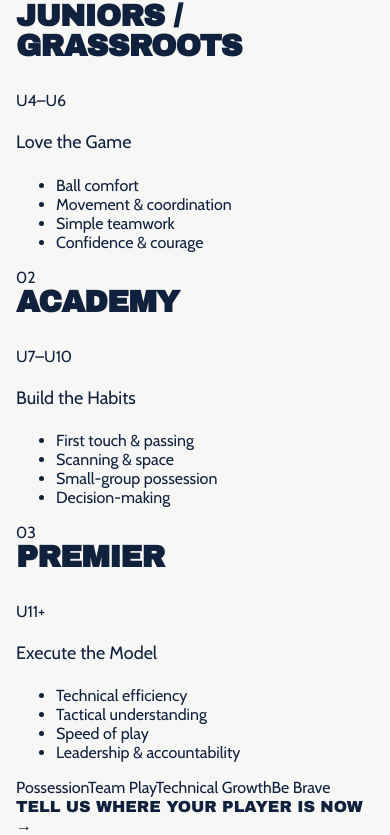
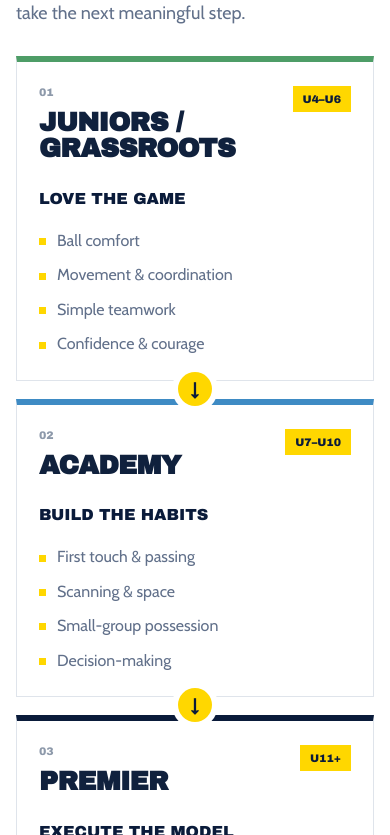
Before and after one commit to b8r0a3d4/stkz-sc-website, a Next.js app: page /development in a window 390 px wide. Shown: the part 1009-1844 px from the top of the page. Built offline with nearby package versions, Linux system fonts and the light colour scheme.

Commit message:
Style Juniors Academy Premier player pathway

```diff
--- a/app/globals.css
+++ b/app/globals.css
@@ -862,3 +862,220 @@ body { overflow-x: clip; }
     flex-direction: column;
   }
 }
+
+
+/* STKZ player pathway */
+.player-pathway {
+  padding: 96px 0 88px;
+  background: #f7f8fa;
+}
+.player-pathway.compact {
+  padding: 82px 0;
+  background: white;
+}
+.pathway-heading {
+  display: grid;
+  grid-template-columns: 1.18fr .82fr;
+  gap: 64px;
+  align-items: end;
+  margin-bottom: 42px;
+}
+.pathway-heading h2 {
+  margin-bottom: 0;
+  font-size: clamp(2.7rem, 4.7vw, 5rem);
+}
+.pathway-heading > p {
+  margin: 0;
+  color: var(--muted);
+  max-width: 620px;
+}
+.pathway-roadmap {
+  display: grid;
+  grid-template-columns: repeat(3, 1fr);
+  gap: 0;
+  position: relative;
+}
+.pathway-stage {
+  min-height: 430px;
+  padding: 30px;
+  background: white;
+  border: 1px solid var(--line);
+  display: flex;
+  flex-direction: column;
+  position: relative;
+}
+.pathway-stage + .pathway-stage {
+  border-left: 0;
+}
+.pathway-stage::after {
+  content: "→";
+  position: absolute;
+  right: -17px;
+  top: 50%;
+  transform: translateY(-50%);
+  z-index: 3;
+  width: 34px;
+  height: 34px;
+  display: grid;
+  place-items: center;
+  border-radius: 50%;
+  background: var(--gold);
+  color: var(--navy);
+  font-family: var(--font-display), Arial Black, sans-serif;
+  font-size: 18px;
+  box-shadow: 0 0 0 6px #f7f8fa;
+}
+.player-pathway.compact .pathway-stage::after {
+  box-shadow: 0 0 0 6px white;
+}
+.pathway-stage:last-child::after {
+  display: none;
+}
+.pathway-grassroots {
+  border-top: 6px solid #4e9d67;
+}
+.pathway-academy {
+  border-top: 6px solid #3e8bc4;
+}
+.pathway-premier {
+  border-top: 6px solid var(--navy);
+}
+.pathway-stage-top {
+  display: flex;
+  justify-content: space-between;
+  align-items: start;
+  gap: 18px;
+}
+.pathway-step {
+  display: block;
+  color: #8d99aa;
+  font-family: var(--font-display), Arial Black, sans-serif;
+  font-size: 11px;
+  margin-bottom: 12px;
+}
+.pathway-stage h3 {
+  margin: 0;
+  font-size: clamp(1.65rem, 2.2vw, 2.25rem);
+}
+.pathway-age {
+  flex: 0 0 auto;
+  padding: 7px 10px;
+  background: var(--gold);
+  color: var(--navy);
+  font-family: var(--font-display), Arial Black, sans-serif;
+  font-size: 11px;
+  text-transform: uppercase;
+}
+.pathway-theme {
+  margin: 30px 0 18px;
+  color: var(--navy);
+  font-family: var(--font-display), Arial Black, sans-serif;
+  text-transform: uppercase;
+  font-size: 16px;
+}
+.pathway-stage ul {
+  list-style: none;
+  padding: 0;
+  margin: 0;
+  display: grid;
+  gap: 12px;
+}
+.pathway-stage li {
+  position: relative;
+  padding-left: 18px;
+  color: var(--muted);
+  font-size: 16px;
+  line-height: 1.4;
+}
+.pathway-stage li::before {
+  content: "";
+  position: absolute;
+  left: 0;
+  top: .52em;
+  width: 7px;
+  height: 7px;
+  background: var(--gold);
+}
+.pathway-footer {
+  display: flex;
+  justify-content: space-between;
+  gap: 30px;
+  align-items: center;
+  margin-top: 28px;
+  padding-top: 24px;
+  border-top: 1px solid var(--line);
+}
+.pathway-principles {
+  display: flex;
+  flex-wrap: wrap;
+  gap: 10px 22px;
+}
+.pathway-principles span {
+  position: relative;
+  font-family: var(--font-display), Arial Black, sans-serif;
+  text-transform: uppercase;
+  font-size: 11px;
+  letter-spacing: .05em;
+  color: var(--navy);
+}
+.pathway-principles span + span::before {
+  content: "•";
+  position: absolute;
+  left: -14px;
+  color: var(--gold);
+}
+
+@media (max-width: 991px) {
+  .pathway-heading {
+    grid-template-columns: 1fr;
+    gap: 20px;
+  }
+  .pathway-roadmap {
+    grid-template-columns: 1fr;
+    gap: 18px;
+  }
+  .pathway-stage + .pathway-stage {
+    border-left: 1px solid var(--line);
+  }
+  .pathway-stage {
+    min-height: auto;
+  }
+  .pathway-stage::after {
+    content: "↓";
+    right: auto;
+    left: 50%;
+    top: auto;
+    bottom: -26px;
+    transform: translateX(-50%);
+    box-shadow: 0 0 0 6px #f7f8fa;
+  }
+  .player-pathway.compact .pathway-stage::after {
+    box-shadow: 0 0 0 6px white;
+  }
+  .pathway-footer {
+    align-items: flex-start;
+    flex-direction: column;
+  }
+}
+
+@media (max-width: 767px) {
+  .player-pathway,
+  .player-pathway.compact {
+    padding: 64px 0;
+  }
+  .pathway-heading {
+    margin-bottom: 28px;
+  }
+  .pathway-heading h2 {
+    font-size: clamp(2.35rem, 10vw, 3.5rem);
+  }
+  .pathway-stage {
+    padding: 24px 22px;
+  }
+  .pathway-theme {
+    margin-top: 24px;
+  }
+  .pathway-principles {
+    gap: 8px 18px;
+  }
+}
```
